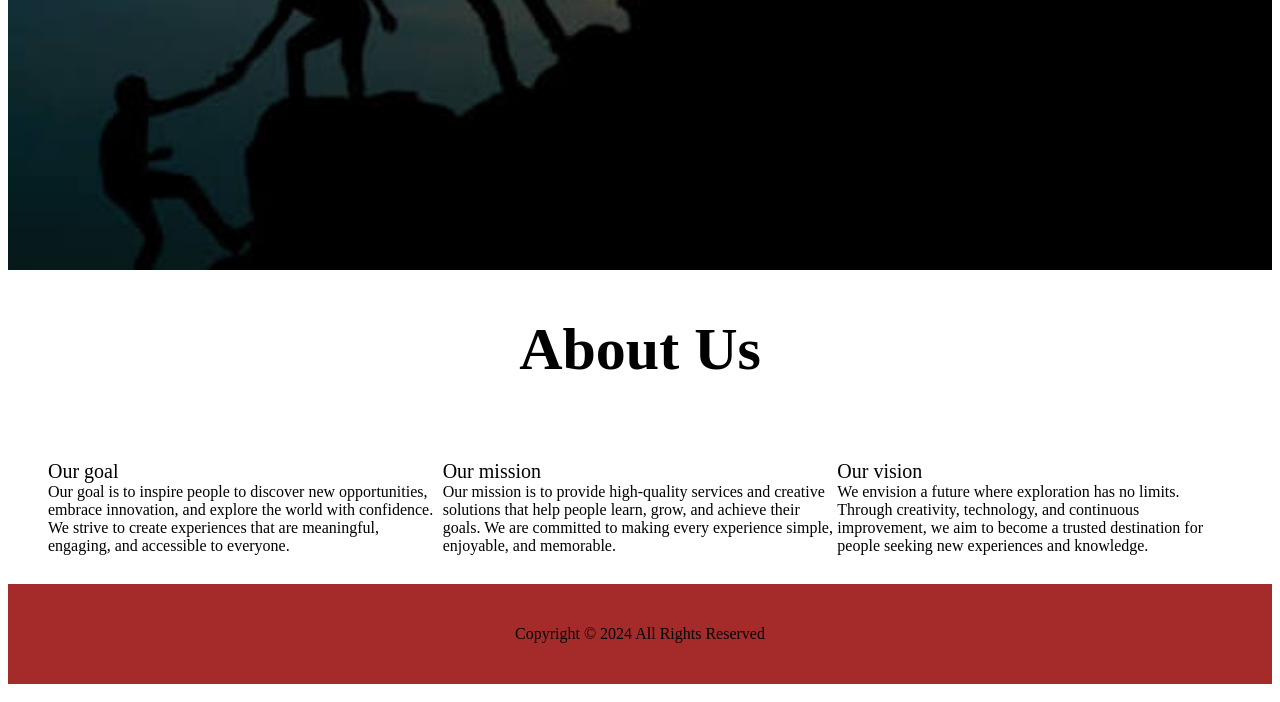
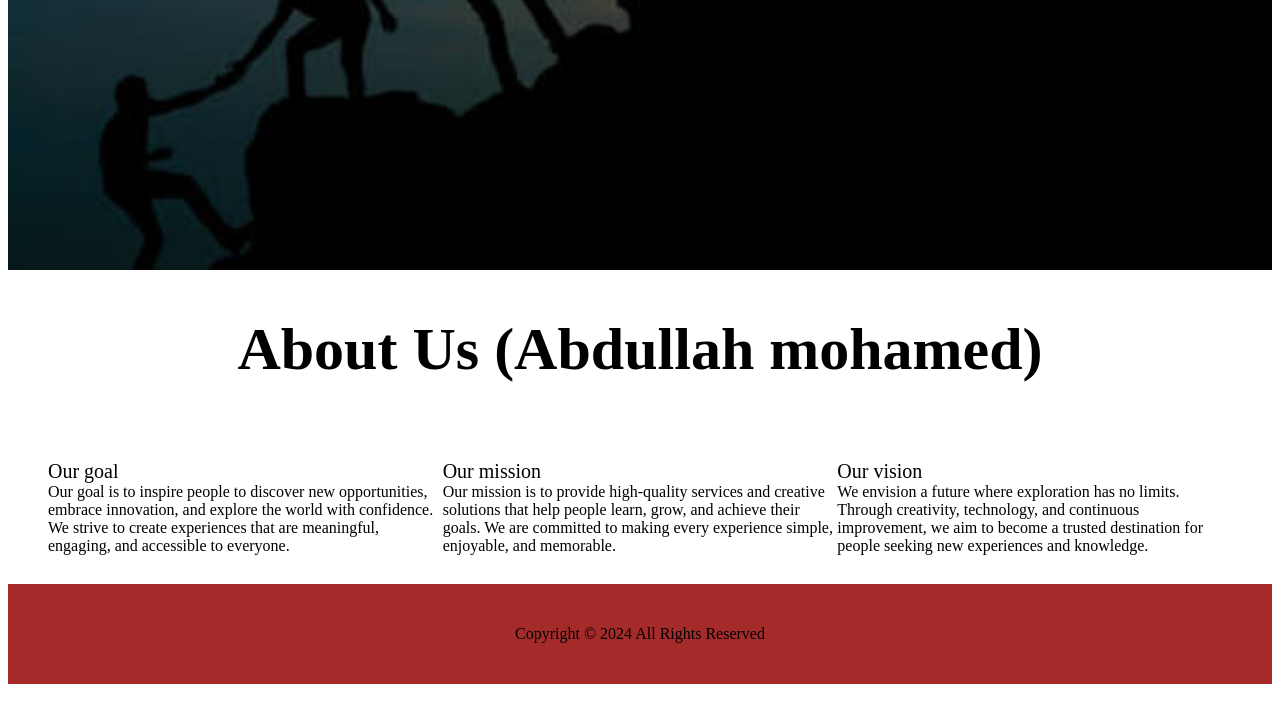
Before and after one commit to abdallam2004-coder/Nti-assigment, a plain HTML site: page index.html in a window 1280 px wide. Shown: the part 611-1313 px from the top of the page. Drawn offline with Linux system fonts and the light colour scheme.

Commit message:
Update index.html

```diff
--- a/index.html
+++ b/index.html
@@ -29,7 +29,7 @@
          <h1 class="myHeading">Explore a new world</h1> </div>
     </section>
       <div class="title">
-            <h1>About Us</h1>
+            <h1>About Us (Abdullah mohamed)</h1>
         </div>
     <section class="aboutus">
 
```
